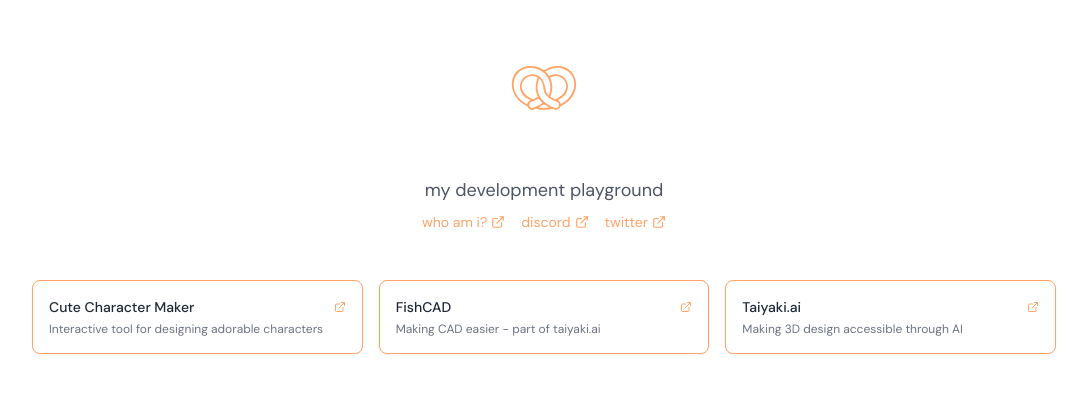
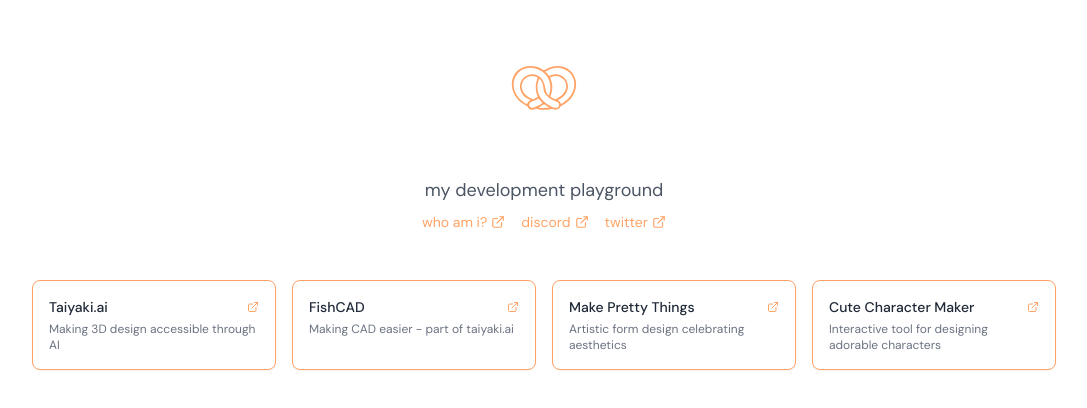
Before and after one commit to amywork777/pretzeldesign, a Next.js app: page / in a window 1280 px wide. Shown: the top 408 px of the page, without its empty margins (96-1183 px from the left). Built offline with nearby package versions, Linux system fonts and the light colour scheme.

Commit message:
Reorder project cards to put Taiyaki.ai and FishCAD first

```diff
--- a/app/page.tsx
+++ b/app/page.tsx
@@ -71,23 +71,23 @@ export default function Home() {
         </div>
 
         {/* Projects Grid */}
-        <div className="grid grid-cols-1 sm:grid-cols-2 md:grid-cols-3 gap-4">
+        <div className="grid grid-cols-1 sm:grid-cols-2 md:grid-cols-4 gap-4">
           {/* Project 1 */}
           <Link
-            href="https://makeprettythings.pretzel.design"
+            href="https://taiyaki.ai"
             target="_blank"
             className="bg-white border border-[#FFA366] rounded-lg shadow-sm p-4 hover:shadow-md transition-shadow group"
           >
             <div className="flex items-center justify-between mb-1">
-              <h3 className="text-sm font-medium text-gray-800">Cute Character Maker</h3>
+              <h3 className="text-sm font-medium text-gray-800">Taiyaki.ai</h3>
               <ExternalLink size={12} className="text-[#FFA366] group-hover:text-[#FFA366]" />
             </div>
-            <p className="text-xs text-gray-500">Interactive tool for designing adorable characters</p>
+            <p className="text-xs text-gray-500">Making 3D design accessible through AI</p>
           </Link>
 
           {/* Project 2 */}
           <Link
-            href="https://fishcad.ai"
+            href="https://fishcad.com"
             target="_blank"
             className="bg-white border border-[#FFA366] rounded-lg shadow-sm p-4 hover:shadow-md transition-shadow group"
           >
@@ -100,15 +100,28 @@ export default function Home() {
 
           {/* Project 3 */}
           <Link
-            href="https://taiyaki.ai"
+            href="https://makeprettythings.pretzel.design"
             target="_blank"
             className="bg-white border border-[#FFA366] rounded-lg shadow-sm p-4 hover:shadow-md transition-shadow group"
           >
             <div className="flex items-center justify-between mb-1">
-              <h3 className="text-sm font-medium text-gray-800">Taiyaki.ai</h3>
+              <h3 className="text-sm font-medium text-gray-800">Make Pretty Things</h3>
               <ExternalLink size={12} className="text-[#FFA366] group-hover:text-[#FFA366]" />
             </div>
-            <p className="text-xs text-gray-500">Making 3D design accessible through AI</p>
+            <p className="text-xs text-gray-500">Artistic form design celebrating aesthetics</p>
+          </Link>
+
+          {/* Project 4 */}
+          <Link
+            href="https://kawaiicharacters.pretzel.design"
+            target="_blank"
+            className="bg-white border border-[#FFA366] rounded-lg shadow-sm p-4 hover:shadow-md transition-shadow group"
+          >
+            <div className="flex items-center justify-between mb-1">
+              <h3 className="text-sm font-medium text-gray-800">Cute Character Maker</h3>
+              <ExternalLink size={12} className="text-[#FFA366] group-hover:text-[#FFA366]" />
+            </div>
+            <p className="text-xs text-gray-500">Interactive tool for designing adorable characters</p>
           </Link>
         </div>
       </div>
```
